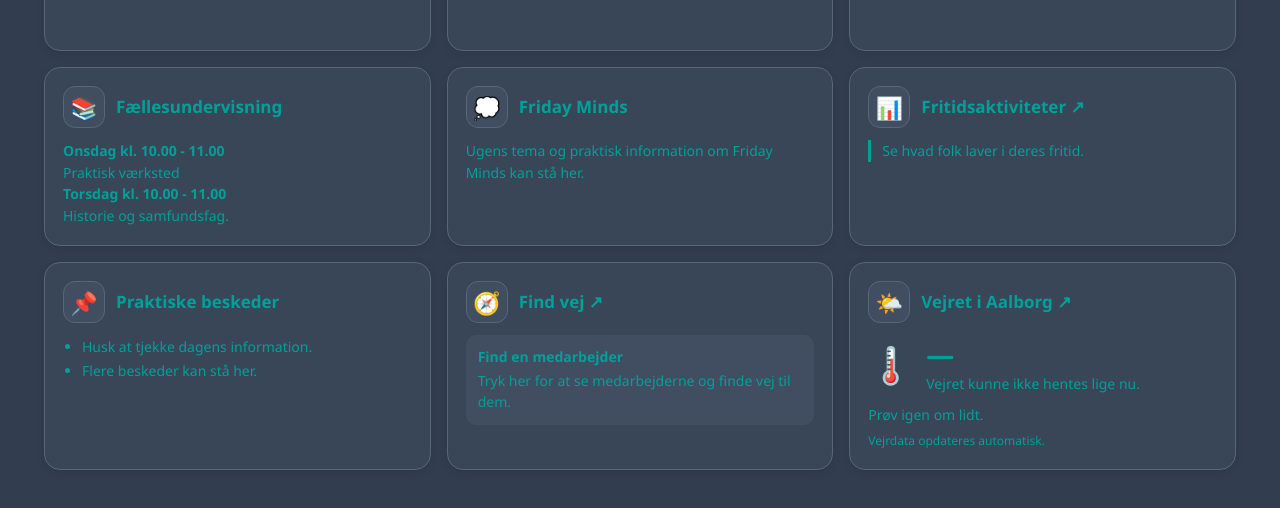
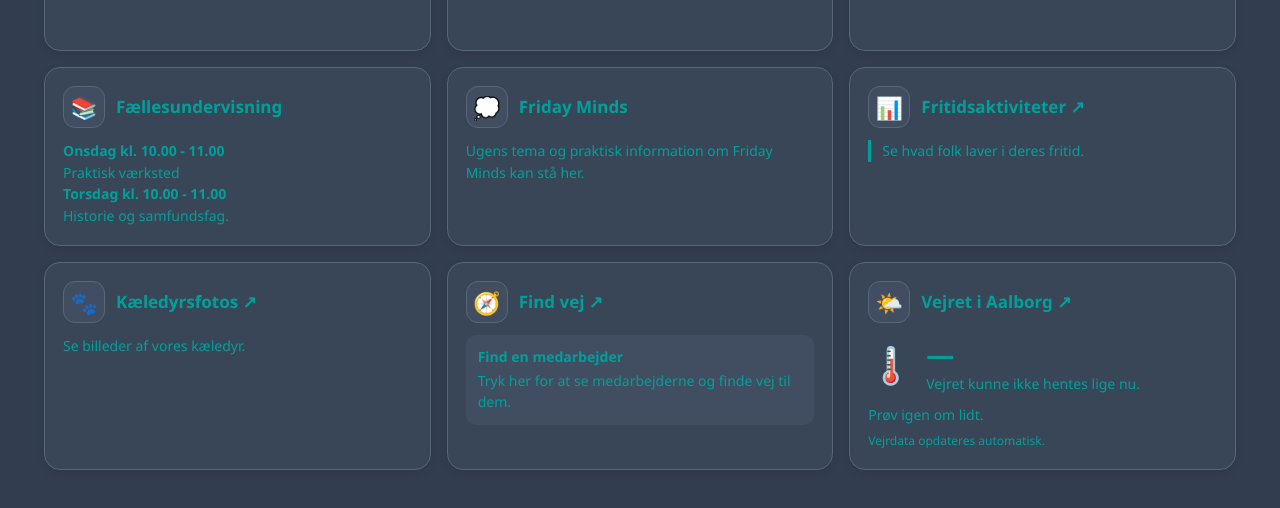
Before and after one commit to anna262f-alt/infoskaerm, a plain HTML site: page index.html in a window 1280 px wide. Shown: the part 144-652 px from the top of the page. Drawn offline with Linux system fonts and the light colour scheme; no server answers.

Commit message:
Update index.html

```diff
--- a/index.html
+++ b/index.html
@@ -284,7 +284,13 @@ footer{text-align:center;color:var(--turquoise);padding:0 20px 25px;font-size:12
     <p>Se hvad folk laver i deres fritid.</p>
   </div>
 </a>
-<section class="card"><div class="card-head"><div class="icon">📌</div><h3>Praktiske beskeder</h3></div><ul><li>Husk at tjekke dagens information.</li><li>Flere beskeder kan stå her.</li></ul></section>
+<a href="kaeledyr.html" class="card card-link">
+  <div class="card-head">
+    <div class="icon">🐾</div>
+    <h3>Kæledyrsfotos ↗</h3>
+  </div>
+  <p>Se billeder af vores kæledyr.</p>
+</a>
 <a class="card card-link" href="find-vej.html" aria-label="Find vej til en medarbejder"><div class="card-head"><div class="icon">🧭</div><h3>Find vej ↗</h3></div><div class="highlight"><strong>Find en medarbejder</strong><p>Tryk her for at se medarbejderne og finde vej til dem.</p></div></a>
 
 <button type="button"
```
